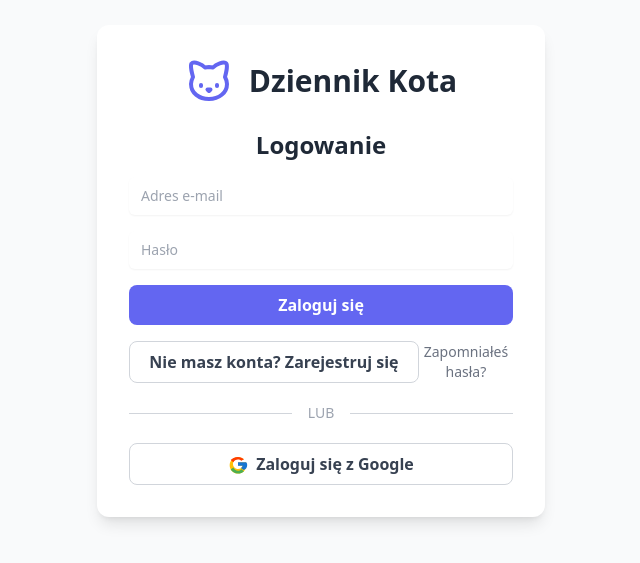
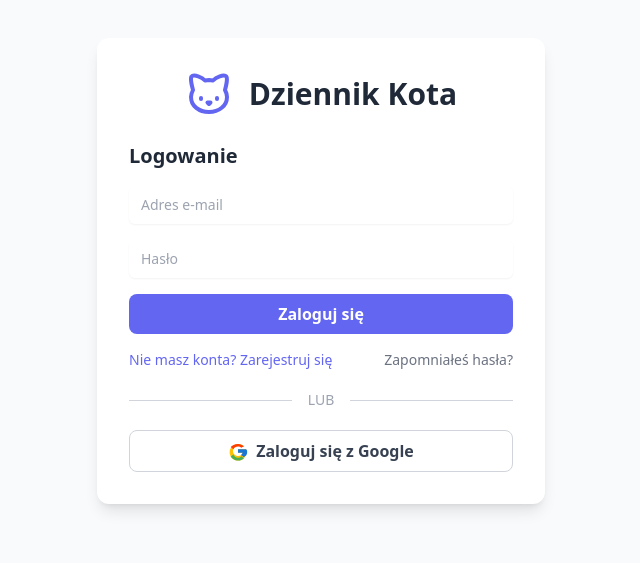
Before and after one commit to majkipl/kalkulator-kalorii, a React (Create React App) app: page /login in a window 1280 px wide. Shown: the part 129-692 px from the top of the page, without its empty margins (319-959 px from the left). Built offline with nearby package versions, Linux system fonts and the light colour scheme; no server answers.

Commit message:
Stworzenie schematów walidacji za pomocą Zod.
Przebudowa komponentów z użyciem react-hook-form i integracja ze schematem Zod.

```diff
--- a/src/components/auth/AuthPage.js
+++ b/src/components/auth/AuthPage.js
@@ -1,6 +1,9 @@
 // /src/components/auth/AuthPage.js
 
-import React, {useState} from 'react';
+import React, {useState, useMemo} from 'react';
+import {useForm} from 'react-hook-form';
+import {zodResolver} from '@hookform/resolvers/zod';
+import {loginSchema, registerSchema, resetSchema} from '../../schemas/authSchema';
 import {
     createUserWithEmailAndPassword,
     signInWithEmailAndPassword,
@@ -11,56 +14,83 @@ import {
 import {auth} from '../../firebase/config';
 import {LucideCat} from 'lucide-react';
 
-// Importy hooków z React Router i Context API
+// Importy hooków, stylów i komponentów
 import {useNavigate} from 'react-router-dom';
 import {useAppContext} from '../../context/AppContext';
 import {formStyles, typographyStyles} from '../../utils/formStyles';
+import Spinner from '../../shared/Spinner'; // Załóżmy, że Spinner jest potrzebny
+
+/**
+ * Mały komponent pomocniczy do wyświetlania błędów walidacji.
+ * @param {{message: string}} props
+ */
+const FormError = ({message}) => {
+    if (!message) return null;
+    return <p className="text-sm text-red-500 mt-1">{message}</p>;
+};
 
 const AuthPage = () => {
-    // Pobieramy potrzebne funkcje z hooków
     const {showToast} = useAppContext();
     const navigate = useNavigate();
 
-    // Stany lokalne komponentu (bez zmian)
-    const [authMode, setAuthMode] = useState('login');
-    const [email, setEmail] = useState('');
-    const [password, setPassword] = useState('');
-    const [error, setError] = useState('');
+    const [authMode, setAuthMode] = useState('login'); // 'login', 'register', 'reset'
+    const [firebaseError, setFirebaseError] = useState('');
+    const [isLoading, setIsLoading] = useState(false);
+
+    // Dynamiczne wybieranie schematu walidacji w zależności od trybu
+    const currentSchema = useMemo(() => {
+        if (authMode === 'register') return registerSchema;
+        if (authMode === 'reset') return resetSchema;
+        return loginSchema;
+    }, [authMode]);
+
+    const {register, handleSubmit, formState: {errors}, reset} = useForm({
+        resolver: zodResolver(currentSchema),
+    });
+
+    const handleModeChange = (newMode) => {
+        setAuthMode(newMode);
+        setFirebaseError('');
+        reset(); // Czyści formularz i błędy walidacji przy zmianie trybu
+    };
 
     const handleGoogleSignIn = async () => {
+        setIsLoading(true);
         const provider = new GoogleAuthProvider();
         try {
             await signInWithPopup(auth, provider);
             showToast("Zalogowano pomyślnie przez Google!");
-            navigate('/select-cat'); // Nawigacja po sukcesie
+            navigate('/select-cat');
         } catch (err) {
             let errorMessage = "Logowanie przez Google nie powiodło się.";
             if (err.code === 'auth/account-exists-with-different-credential') {
                 errorMessage = "Konto z tym adresem e-mail już istnieje. Zaloguj się hasłem i połącz konto Google w ustawieniach.";
-            } else {
-                console.error("Google Sign-In Error:", err);
             }
-            setError(errorMessage);
+            setFirebaseError(errorMessage);
             showToast(errorMessage, "error");
+        } finally {
+            setIsLoading(false);
         }
     };
 
-    const handleAuthAction = async (e) => {
-        e.preventDefault();
-        setError('');
+    const processSubmit = async (data) => {
+        setIsLoading(true);
+        setFirebaseError('');
+        const {email, password} = data;
+
         try {
             if (authMode === 'login') {
                 await signInWithEmailAndPassword(auth, email, password);
                 showToast("Zalogowano pomyślnie!");
-                navigate('/select-cat'); // Nawigacja po sukcesie
+                navigate('/select-cat');
             } else if (authMode === 'register') {
                 await createUserWithEmailAndPassword(auth, email, password);
-                showToast("Konto zostało utworzone!");
-                navigate('/login'); // Przekieruj na logowanie po rejestracji
+                showToast("Konto zostało utworzone! Możesz się teraz zalogować.");
+                handleModeChange('login');
             } else if (authMode === 'reset') {
                 await sendPasswordResetEmail(auth, email);
                 showToast("Link do resetu hasła został wysłany na Twój e-mail.");
-                setAuthMode('login');
+                handleModeChange('login');
             }
         } catch (err) {
             let errorMessage = "Wystąpił nieoczekiwany błąd.";
@@ -82,55 +112,11 @@ const AuthPage = () => {
                 default:
                     console.error("Auth Error:", err);
             }
-            setError(errorMessage);
+            setFirebaseError(errorMessage);
             showToast(errorMessage, "error");
+        } finally {
+            setIsLoading(false);
         }
-    };
-
-    const renderForm = () => {
-        if (authMode === 'reset') {
-            return (
-                <>
-                    <h2 className="text-2xl font-bold text-center text-gray-800 dark:text-gray-200 mb-4">Resetuj
-                        hasło</h2>
-                    <form onSubmit={handleAuthAction} className="space-y-4">
-                        <input type="email" value={email} onChange={e => setEmail(e.target.value)}
-                               placeholder="Adres e-mail" className={formStyles.input} required/>
-                        {error && <p className="text-red-500 text-sm text-center">{error}</p>}
-                        <button type="submit" className={formStyles.buttonSubmit}>Wyślij link</button>
-                    </form>
-                    <button onClick={() => setAuthMode('login')}
-                            className="w-full mt-4 text-sm text-indigo-500 hover:underline">Wróć do logowania
-                    </button>
-                </>
-            );
-        }
-
-        return (
-            <>
-                <h2 className="text-2xl font-bold text-center text-gray-800 dark:text-gray-200 mb-4">{authMode === 'login' ? 'Logowanie' : 'Rejestracja'}</h2>
-                <form onSubmit={handleAuthAction} className="space-y-4">
-                    <input type="email" value={email} onChange={e => setEmail(e.target.value)}
-                           placeholder="Adres e-mail" className={formStyles.input} required/>
-                    <input type="password" value={password} onChange={e => setPassword(e.target.value)}
-                           placeholder="Hasło" className={formStyles.input} required/>
-                    {error && <p className="text-red-500 text-sm text-center">{error}</p>}
-                    <button type="submit"
-                            className={formStyles.buttonSubmit}>
-                        {authMode === 'login' ? 'Zaloguj się' : 'Zarejestruj się'}
-                    </button>
-                </form>
-                <div className="flex justify-between items-center mt-4">
-                    <button onClick={() => setAuthMode(authMode === 'login' ? 'register' : 'login')}
-                            className={formStyles.buttonGoogle}>
-                        {authMode === 'login' ? 'Nie masz konta? Zarejestruj się' : 'Masz już konto? Zaloguj się'}
-                    </button>
-                    {authMode === 'login' && <button onClick={() => setAuthMode('reset')}
-                                                     className="text-sm text-gray-500 hover:underline">Zapomniałeś
-                        hasła?</button>}
-                </div>
-            </>
-        );
     };
 
     return (
@@ -141,14 +127,67 @@ const AuthPage = () => {
                     <LucideCat className="h-12 w-12 text-indigo-500"/>
                     <h1 className={`${typographyStyles.h1} ml-4`}>Dziennik Kota</h1>
                 </div>
-                {renderForm()}
+
+                <form onSubmit={handleSubmit(processSubmit)} className="space-y-4">
+                    {authMode === 'login' && <h2 className={typographyStyles.h2}>Logowanie</h2>}
+                    {authMode === 'register' && <h2 className={typographyStyles.h2}>Rejestracja</h2>}
+                    {authMode === 'reset' && <h2 className={typographyStyles.h2}>Resetuj hasło</h2>}
+
+                    <div>
+                        <input type="email" placeholder="Adres e-mail"
+                               className={formStyles.input} {...register("email")} />
+                        <FormError message={errors.email?.message}/>
+                    </div>
+
+                    {authMode !== 'reset' && (
+                        <div>
+                            <input type="password" placeholder="Hasło"
+                                   className={formStyles.input} {...register("password")} />
+                            <FormError message={errors.password?.message}/>
+                        </div>
+                    )}
+
+                    {firebaseError && <p className="text-red-500 text-sm text-center">{firebaseError}</p>}
+
+                    <button type="submit" className={formStyles.buttonSubmit} disabled={isLoading}>
+                        {isLoading ? <Spinner/> : (
+                            authMode === 'login' ? 'Zaloguj się' :
+                                authMode === 'register' ? 'Zarejestruj się' : 'Wyślij link'
+                        )}
+                    </button>
+                </form>
+
+                <div className="mt-4 text-sm">
+                    {authMode === 'login' && (
+                        <div className="flex justify-between items-center">
+                            <button onClick={() => handleModeChange('register')}
+                                    className="text-indigo-500 hover:underline">Nie masz konta? Zarejestruj się
+                            </button>
+                            <button onClick={() => handleModeChange('reset')}
+                                    className="text-gray-500 hover:underline">Zapomniałeś hasła?
+                            </button>
+                        </div>
+                    )}
+                    {authMode === 'register' && (
+                        <button onClick={() => handleModeChange('login')}
+                                className="text-indigo-500 hover:underline">Masz już konto? Zaloguj się</button>
+                    )}
+                    {authMode === 'reset' && (
+                        <button onClick={() => handleModeChange('login')}
+                                className="w-full text-center text-indigo-500 hover:underline mt-2">Wróć do
+                            logowania</button>
+                    )}
+                </div>
+
                 <div className="relative flex py-5 items-center">
                     <div className="flex-grow border-t border-gray-300 dark:border-gray-600"></div>
                     <span className="flex-shrink mx-4 text-gray-400 text-sm">LUB</span>
                     <div className="flex-grow border-t border-gray-300 dark:border-gray-600"></div>
                 </div>
-                <button onClick={handleGoogleSignIn}
-                        className="w-full flex items-center justify-center bg-white dark:bg-gray-700 border border-gray-300 dark:border-gray-600 text-gray-700 dark:text-gray-200 font-semibold py-2 px-4 rounded-lg transition hover:bg-gray-50 dark:hover:bg-gray-600">
+
+                <button onClick={handleGoogleSignIn} className={formStyles.buttonGoogle} disabled={isLoading}>
+                    {isLoading ? <Spinner/> : (
+                        <>
                             <svg className="w-5 h-5 mr-2" viewBox="0 0 48 48">
                                 <path fill="#FFC107"
                                       d="M43.611 20.083H42V20H24v8h11.303c-1.649 4.657-6.08 8-11.303 8c-6.627 0-12-5.373-12-12s5.373-12 12-12c3.059 0 5.842 1.154 7.961 3.039L38.398 12.58C34.783 9.338 29.833 7 24 7C12.955 7 4 15.955 4 27s8.955 20 20 20s20-8.955 20-20c0-1.341-.138-2.65-.389-3.917z"></path>
@@ -160,6 +199,8 @@ const AuthPage = () => {
                                       d="M43.611 20.083H42V20H24v8h11.303c-.792 2.237-2.231 4.16-4.082 5.58l6.522 5.027C43.089 36.69 46 32.25 46 27c0-1.341-.138-2.65-.389-3.917z"></path>
                             </svg>
                             Zaloguj się z Google
+                        </>
+                    )}
                 </button>
             </div>
         </div>
--- a/src/components/modals/LabResultsModal.js
+++ b/src/components/modals/LabResultsModal.js
@@ -1,6 +1,9 @@
 // /src/components/modals/LabResultsModal.js
 
 import React, {useState, useEffect} from 'react';
+import {useForm} from 'react-hook-form';
+import {zodResolver} from '@hookform/resolvers/zod';
+import {labResultSchema} from '../../schemas/labResultSchema';
 import {collection, query, orderBy, onSnapshot, addDoc, deleteDoc, doc} from 'firebase/firestore';
 import {db} from '../../firebase/config';
 import {userCatsCollectionPath} from '../../firebase/paths';
@@ -9,11 +12,20 @@ import {userCatsCollectionPath} from '../../firebase/paths';
 import {useAuth} from '../../context/AuthContext';
 import {useAppContext} from '../../context/AppContext';
 import Spinner from '../../shared/Spinner';
-import {formStyles, typographyStyles} from '../../utils/formStyles'; // 1. Import ujednoliconych stylów
+import {formStyles, typographyStyles} from '../../utils/formStyles';
 import {LucideX, LucidePlusCircle, LucideTrash2} from 'lucide-react';
 
+/**
+ * Mały komponent pomocniczy do wyświetlania błędów walidacji.
+ * @param {{message: string}} props
+ */
+const FormError = ({message}) => {
+    if (!message) return null;
+    return <p className="text-sm text-red-500 mt-1">{message}</p>;
+};
+
 const LabResultsModal = ({catId, onCancel}) => {
-    // Pobieramy dane globalne bezpośrednio w komponencie
+    // Pobieramy dane globalne
     const {user} = useAuth();
     const {showToast} = useAppContext();
 
@@ -21,15 +33,20 @@ const LabResultsModal = ({catId, onCancel}) => {
     const [results, setResults] = useState([]);
     const [loading, setLoading] = useState(true);
     const [isAdding, setIsAdding] = useState(false);
-    const [newResult, setNewResult] = useState({
-        testName: '',
-        result: '',
-        unit: '',
-        referenceRange: '',
-        date: new Date().toISOString().split('T')[0]
-    });
 
     const catsPath = userCatsCollectionPath(user.uid);
+
+    // Inicjalizacja react-hook-form
+    const {register, handleSubmit, formState: {errors}, reset} = useForm({
+        resolver: zodResolver(labResultSchema),
+        defaultValues: {
+            testName: '',
+            result: '',
+            unit: '',
+            referenceRange: '',
+            date: new Date().toISOString().split('T')[0],
+        }
+    });
 
     useEffect(() => {
         const resultsCol = collection(db, catsPath, catId, 'labResults');
@@ -41,21 +58,12 @@ const LabResultsModal = ({catId, onCancel}) => {
         return () => unsubscribe();
     }, [catId, catsPath]);
 
-    const handleAddResult = async () => {
-        if (!newResult.testName || !newResult.result) {
-            showToast("Nazwa badania i wynik są wymagane.", "error");
-            return;
-        }
+    const handleAddResult = async (data) => {
         try {
             const resultsCol = collection(db, catsPath, catId, 'labResults');
-            await addDoc(resultsCol, {...newResult, date: new Date(newResult.date)});
-            setNewResult({
-                testName: '',
-                result: '',
-                unit: '',
-                referenceRange: '',
-                date: new Date().toISOString().split('T')[0]
-            });
+            await addDoc(resultsCol, {...data, date: new Date(data.date)});
+
+            reset(); // Czyści formularz
             setIsAdding(false);
             showToast("Wynik badania został dodany.");
         } catch (error) {
@@ -84,41 +92,48 @@ const LabResultsModal = ({catId, onCancel}) => {
                 </div>
                 {loading ? <Spinner/> : (
                     <div className="flex-grow overflow-y-auto pr-2">
-                        {/* 2. Zastosowanie ujednoliconego stylu */}
                         <button onClick={() => setIsAdding(!isAdding)} className={`${formStyles.buttonTertiary} mb-4`}>
                             <LucidePlusCircle
                                 className="mr-2 h-5 w-5"/> {isAdding ? 'Anuluj dodawanie' : 'Dodaj nowy wynik'}
                         </button>
                         {isAdding && (
-                            <div className="bg-gray-50 dark:bg-gray-700 p-4 rounded-lg mb-4 space-y-3">
-                                {/* 3. Zastosowanie ujednoliconych stylów dla inputów */}
-                                <input value={newResult.testName}
-                                       onChange={e => setNewResult({...newResult, testName: e.target.value})}
-                                       placeholder="Nazwa badania (np. Kreatynina)" className={formStyles.input}/>
-                                <div className="grid grid-cols-3 gap-2">
-                                    <input value={newResult.result}
-                                           onChange={e => setNewResult({...newResult, result: e.target.value})}
-                                           placeholder="Wynik" className={formStyles.input}/>
-                                    <input value={newResult.unit}
-                                           onChange={e => setNewResult({...newResult, unit: e.target.value})}
-                                           placeholder="Jednostka" className={formStyles.input}/>
-                                    <input value={newResult.referenceRange}
-                                           onChange={e => setNewResult({...newResult, referenceRange: e.target.value})}
-                                           placeholder="Zakres ref." className={formStyles.input}/>
+                            <form onSubmit={handleSubmit(handleAddResult)}
+                                  className="bg-gray-50 dark:bg-gray-700 p-4 rounded-lg mb-4 space-y-3">
+                                <div>
+                                    <input placeholder="Nazwa badania (np. Kreatynina)"
+                                           className={formStyles.input} {...register("testName")} />
+                                    <FormError message={errors.testName?.message}/>
                                 </div>
-                                <input type="date" value={newResult.date}
-                                       onChange={e => setNewResult({...newResult, date: e.target.value})}
-                                       className={formStyles.input}/>
+                                <div className="grid grid-cols-1 sm:grid-cols-3 gap-2">
+                                    <div>
+                                        <input placeholder="Wynik"
+                                               className={formStyles.input} {...register("result")} />
+                                        <FormError message={errors.result?.message}/>
+                                    </div>
+                                    <div>
+                                        <input placeholder="Jednostka"
+                                               className={formStyles.input} {...register("unit")} />
+                                        <FormError message={errors.unit?.message}/>
+                                    </div>
+                                    <div>
+                                        <input placeholder="Zakres ref."
+                                               className={formStyles.input} {...register("referenceRange")} />
+                                        <FormError message={errors.referenceRange?.message}/>
+                                    </div>
+                                </div>
+                                <div>
+                                    <input type="date" className={formStyles.input} {...register("date")} />
+                                    <FormError message={errors.date?.message}/>
+                                </div>
                                 <div className="flex justify-end gap-2">
-                                    {/* 4. Zastosowanie semantycznych stylów dla przycisków akcji */}
-                                    <button onClick={() => setIsAdding(false)}
+                                    <button type="button" onClick={() => setIsAdding(false)}
                                             className={`${formStyles.buttonCancel} w-auto text-sm px-3 py-1.5`}>Anuluj
                                     </button>
-                                    <button onClick={handleAddResult}
+                                    <button type="submit"
                                             className={`${formStyles.buttonSubmit} w-auto text-sm px-3 py-1.5`}>Zapisz
                                     </button>
                                 </div>
-                            </div>
+                            </form>
                         )}
                         <div className="space-y-2">
                             {results.length > 0 ? results.map(res => (
@@ -131,8 +146,12 @@ const LabResultsModal = ({catId, onCancel}) => {
                                             ref.: {res.referenceRange} |
                                             Data: {res.date.toDate().toLocaleDateString('pl-PL')}</p>
                                     </div>
-                                    <button onClick={() => handleDeleteResult(res.id)}
-                                            className="p-2 text-gray-400 hover:text-red-500"><LucideTrash2 size={16}/>
+                                    <button
+                                        onClick={() => handleDeleteResult(res.id)}
+                                        className="p-2 text-gray-400 hover:text-red-500"
+                                        aria-label={`Usuń wynik badania ${res.testName}`}
+                                    >
+                                        <LucideTrash2 size={16}/>
                                     </button>
                                 </div>
                             )) : (
--- /dev/null
+++ b/src/schemas/authSchema.js
@@ -0,0 +1,20 @@
+// /src/schemas/authSchema.js
+
+import {z} from 'zod';
+
+// Schemat dla logowania
+export const loginSchema = z.object({
+    email: z.string().email("Nieprawidłowy format adresu e-mail."),
+    password: z.string().min(1, "Hasło jest wymagane."),
+});
+
+// Schemat dla rejestracji
+export const registerSchema = z.object({
+    email: z.string().email("Nieprawidłowy format adresu e-mail."),
+    password: z.string().min(6, "Hasło musi mieć co najmniej 6 znaków."),
+});
+
+// Schemat dla resetowania hasła
+export const resetSchema = z.object({
+    email: z.string().email("Nieprawidłowy format adresu e-mail."),
+});
--- /dev/null
+++ b/src/schemas/labResultSchema.js
@@ -0,0 +1,19 @@
+// /src/schemas/labResultSchema.js
+
+import {z} from 'zod';
+
+export const labResultSchema = z.object({
+    testName: z.string()
+        .min(2, "Nazwa badania musi mieć co najmniej 2 znaki.")
+        .max(50, "Nazwa badania nie może być dłuższa niż 50 znaków."),
+    result: z.string()
+        .min(1, "Wynik jest wymagany.")
+        .max(30, "Wynik nie może być dłuższy niż 30 znaków."),
+    unit: z.string()
+        .max(20, "Jednostka nie może być dłuższa niż 20 znaków.")
+        .optional(),
+    referenceRange: z.string()
+        .max(30, "Zakres nie może być dłuższy niż 30 znaków.")
+        .optional(),
+    date: z.string({required_error: "Data jest wymagana."}),
+});
```
Also changed, not shown: 13 other files (tests, documents, lock files or other folders). Lines whose indentation alone changed are shown as unchanged.
